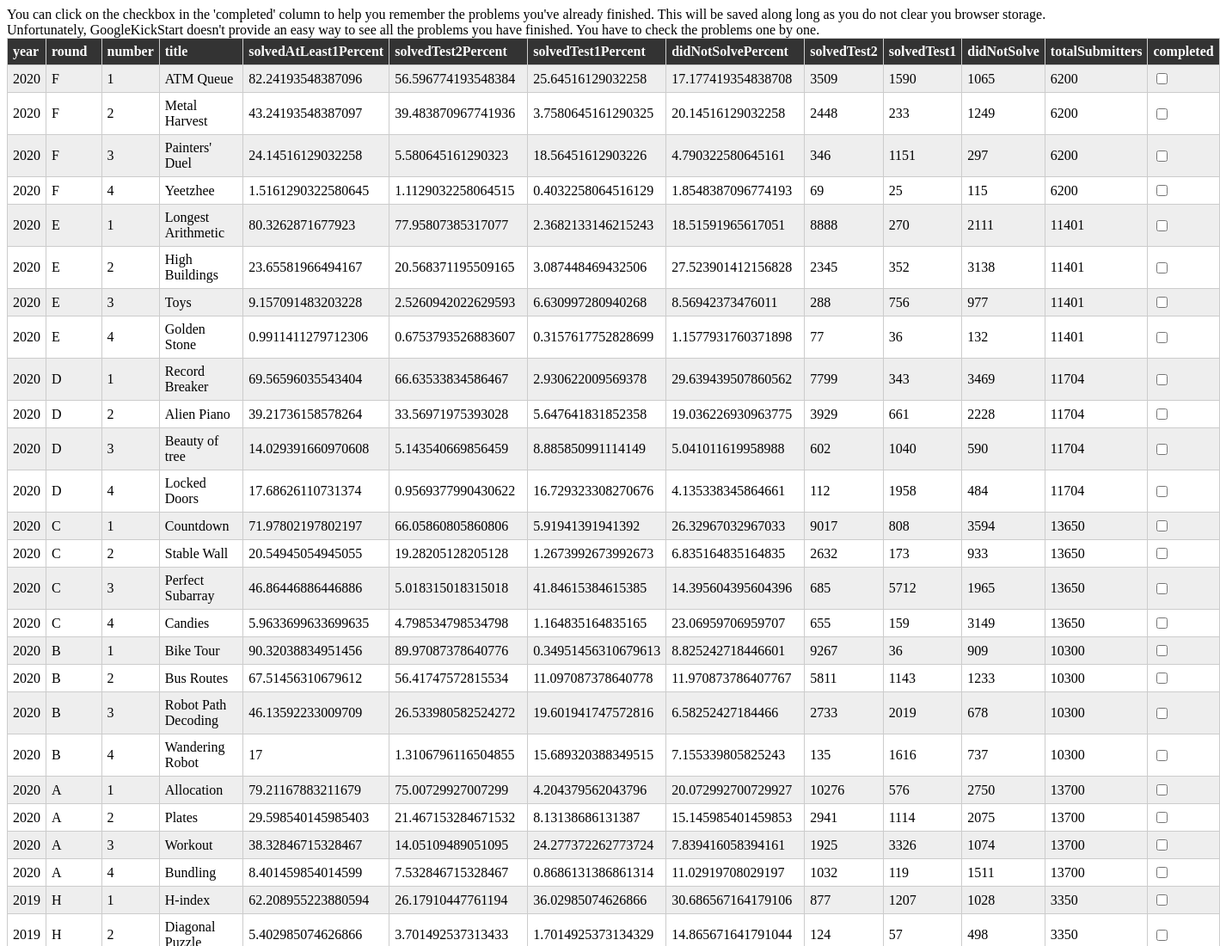
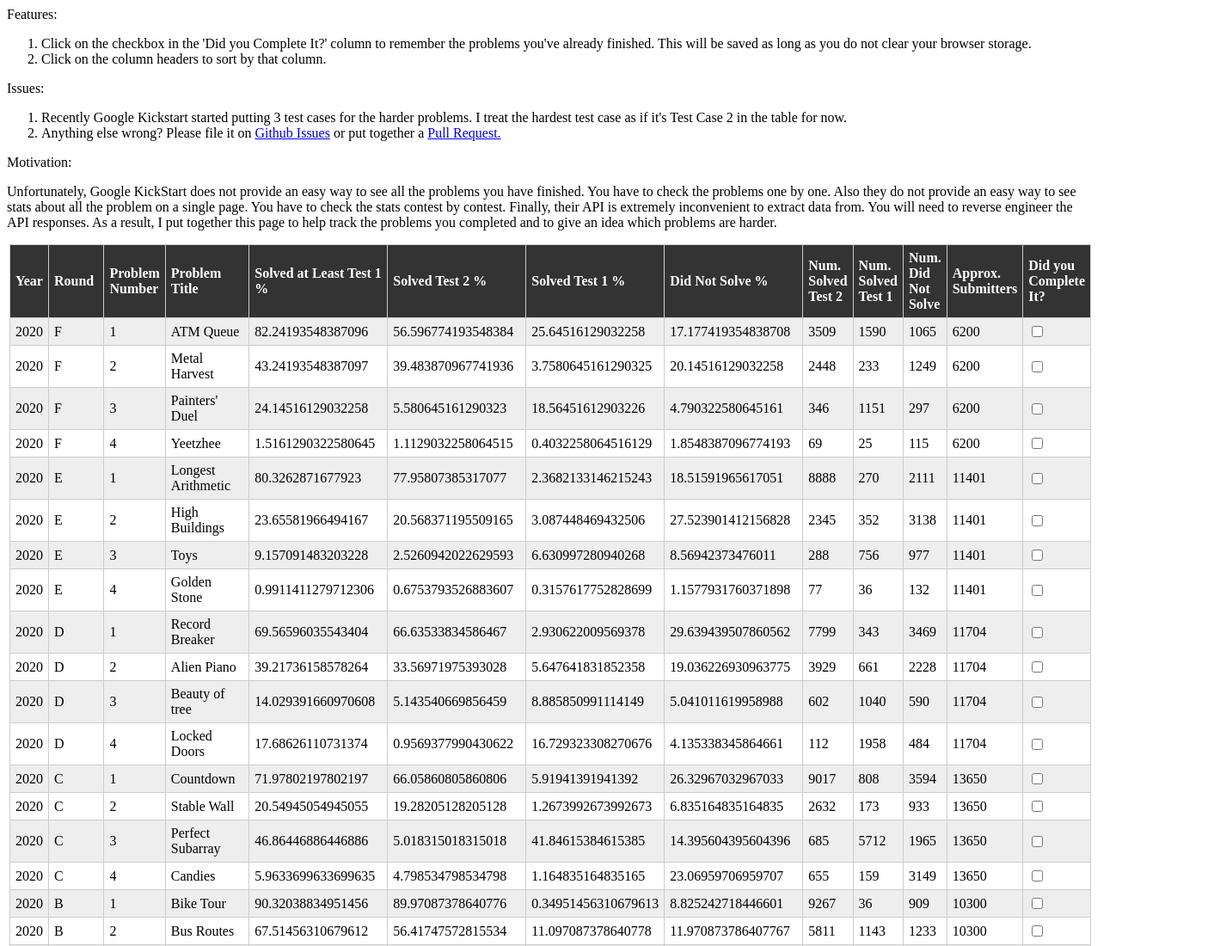
Before and after one commit to josephmate/GoogleKickStartStats, a plain HTML site: page index.html in a window 1280 px wide. Shown: the top 1100 px of the page at 86% size, 1419 px wide, since content can reach past the window. Drawn offline with nearby package versions, Linux system fonts and the light colour scheme.

Commit message:
Added help, motivation, and a way to contribute.

```diff
--- a/index.html
+++ b/index.html
@@ -41,10 +41,31 @@
 </head>
 
 <body>
-    You can click on the checkbox in the 'completed' column to help you remember the problems you've already finished.
-    This will be saved along long as you do not clear you browser storage.
-    Unfortunately, GoogleKickStart doesn't provide an easy way to see all the problems you have finished.
-    You have to check the problems one by one.
+    Features:
+    <ol>
+        <li>Click on the checkbox in the 'Did you Complete It?' column to remember the problems you've already finished.
+            This will be saved as long as you do not clear your browser storage.</li>
+        <li>Click on the column headers to sort by that column.</li>
+    </ol>
+    Issues:
+    <ol>
+        <li>
+            Recently Google Kickstart started putting 3 test cases for the harder problems.
+            I treat the hardest test case as if it's Test Case 2 in the table for now.
+        </li>
+        <li>Anything else wrong? Please file it on <a href="https://github.com/josephmate/GoogleKickStartStats/issues">Github Issues</a>
+            or put together a <a href="https://github.com/josephmate/GoogleKickStartStats/pulls">Pull Request.</a></li>
+    </ol>
+    Motivation:
+    <p>
+        Unfortunately, Google KickStart does not provide an easy way to see all the problems you have finished.
+        You have to check the problems one by one.
+        Also they do not provide an easy way to see stats about all the problem on a single page.
+        You have to check the stats contest by contest.
+        Finally, their API is extremely inconvenient to extract data from.
+        You will need to reverse engineer the API responses.
+        As a result, I put together this page to help track the problems you completed and to give an idea which problems are harder.
+    </p>
     <div id="problemStats">
     </div>
 
@@ -83,29 +104,42 @@
 
             var sortAscending = true;
             var table = d3.select('#problemStats').append('table');
-            var titles = ["year", "round", "number", "title",
-                "solvedAtLeast1Percent", "solvedTest2Percent", "solvedTest1Percent", "didNotSolvePercent",
-                "solvedTest2", "solvedTest1", "didNotSolve", "totalSubmitters", "completed"];
+            var titles = [
+                { key: "year", displayName: "Year" },
+                { key: "round", displayName: "Round" },
+                { key: "number", displayName: "Problem Number" },
+                { key: "title", displayName: "Problem Title" },
+                { key: "solvedAtLeast1Percent", displayName: "Solved at Least Test 1 %" },
+                { key: "solvedTest2Percent", displayName: "Solved Test 2 %" },
+                { key: "solvedTest1Percent", displayName: "Solved Test 1 %" },
+                { key: "didNotSolvePercent", displayName: "Did Not Solve %" },
+                { key: "solvedTest2", displayName: "Num. Solved Test 2" },
+                { key: "solvedTest1", displayName: "Num. Solved Test 1" },
+                { key: "didNotSolve", displayName: "Num. Did Not Solve" },
+                { key: "totalSubmitters", displayName: "Approx. Submitters" },
+                { key: "completed", displayName: "Did you Complete It?" },
+            ];
             var headers = table.append('thead').append('tr')
                 .selectAll('th')
                 .data(titles).enter()
                 .append('th')
                 .text(function (d) {
-                    return d
+                    return d.displayName
                 })
                 .on('click', function (d) {
                     headers.attr('class', 'header');
-                    if (d == "round" || d == "title") { //these keys sort alphabetically
+                    var titleKey = d.key;
+                    if (titleKey == "round" || titleKey == "title") { //these keys sort alphabetically
                         // sorting alphabetically");
                         if (sortAscending) {
                             rows.sort(function (a, b) {
-                                return d3.ascending(a[d], b[d]);
+                                return d3.ascending(a[titleKey], b[titleKey]);
                             });
                             sortAscending = false;
                             this.className = 'aes';
                         } else {
                             rows.sort(function (a, b) {
-                                return d3.descending(a[d], b[d]);
+                                return d3.descending(a[titleKey], b[titleKey]);
                             });
                             sortAscending = true;
                             this.className = 'des';
@@ -114,13 +148,13 @@
                         if (sortAscending) {
                             //all other keys sort numerically including time
                             rows.sort(function (a, b) {
-                                return b[d] - a[d];
+                                return b[titleKey] - a[titleKey];
                             });
                             sortAscending = false;
                             this.className = 'aes';
                         } else {
                             rows.sort(function (a, b) {
-                                return a[d] - b[d];
+                                return a[titleKey] - b[titleKey];
                             });
                             sortAscending = true;
                             this.className = 'des';
@@ -135,8 +169,8 @@
                 .data(function (d) {
                     return titles.map(function (key, i) {
                         return {
-                            'value': d[key],
-                            'name': key,
+                            'value': d[key.key],
+                            'name': key.key,
                             'data': d
                         };
                     });
```
